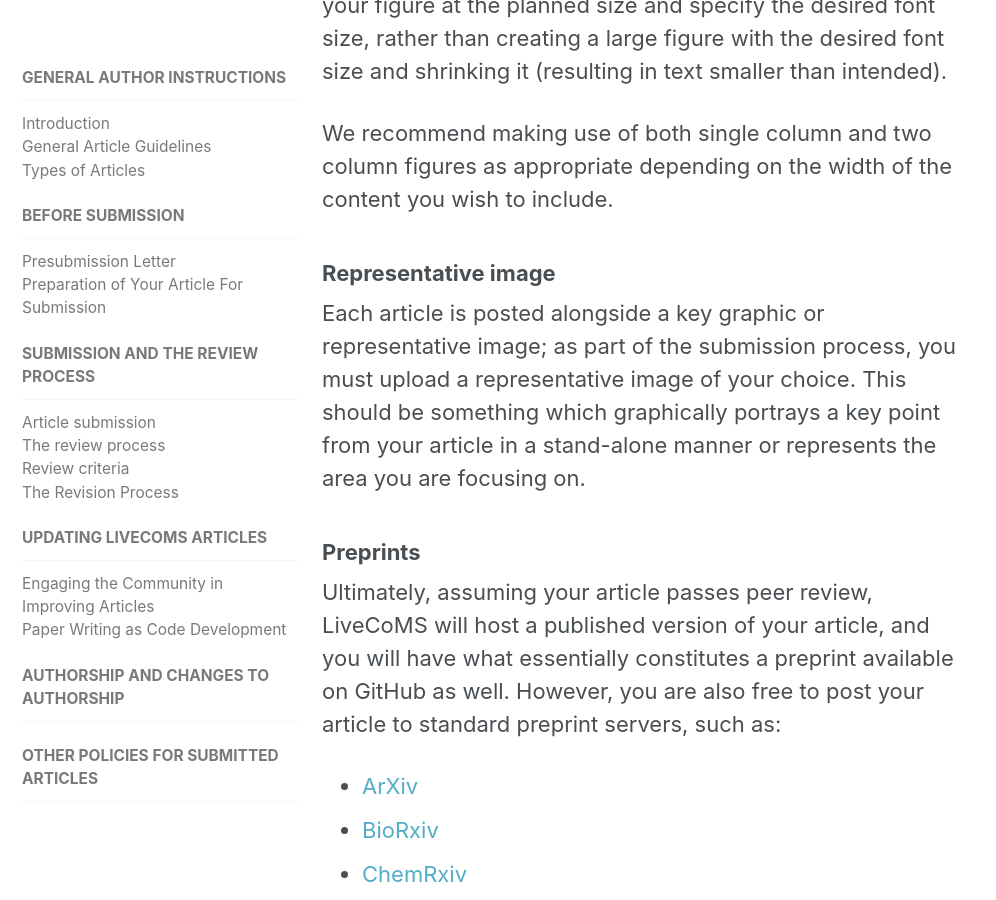
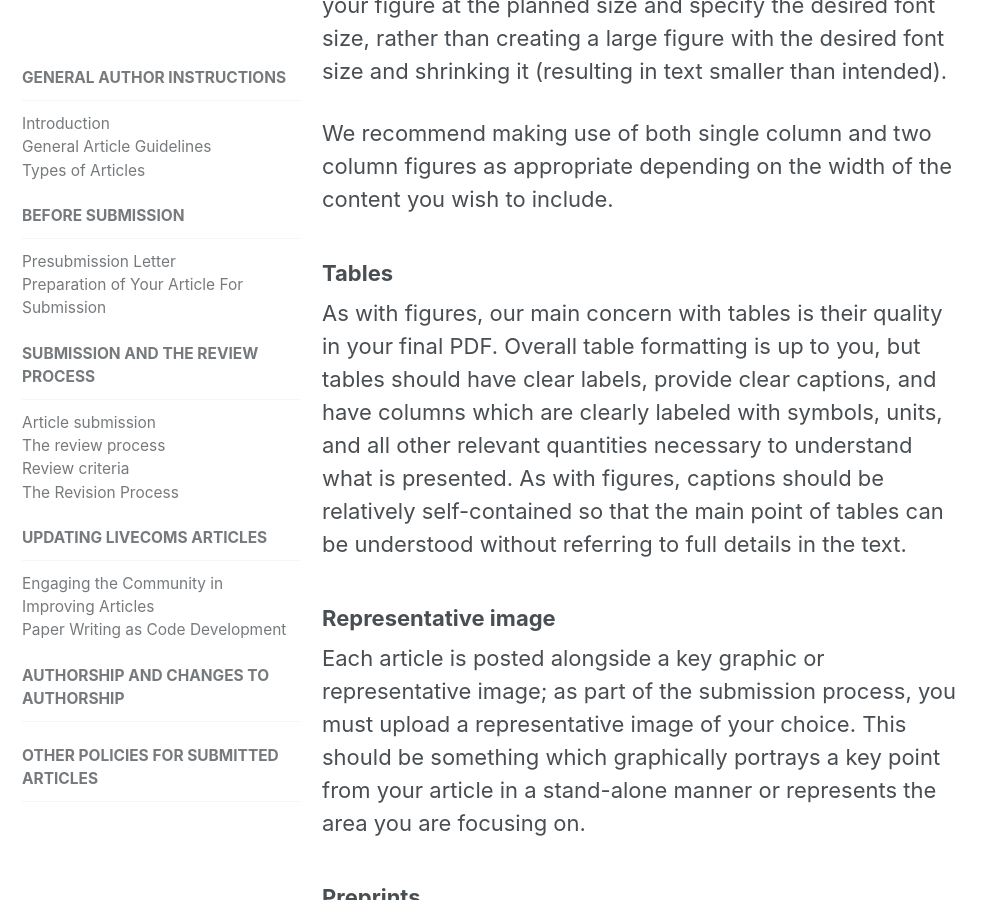
Before and after one commit to livecomsjournal/livecomsjournal.github.io, a Jekyll site: the page built from _author_instructions/01_policies.md, in a window 1280 px wide and 900 px high, scrolled down 7318 px. Shown: the whole window, without its empty margins (0-996 px from the left). Built offline with Jekyll 4.4.1, drawn with Linux system fonts in a browser that asks for light colours.

Commit message:
Add very brief snippet on tables.

```diff
--- a/_author_instructions/01_policies.md
+++ b/_author_instructions/01_policies.md
@@ -121,6 +121,12 @@ If you do use such graphics formats, pay particular attention to them to ensure
 To ensure font sizes are as intended, make sure to create your figure at the planned size and specify the desired font size, rather than creating a large figure with the desired font size and shrinking it (resulting in text smaller than intended).
 
 We recommend making use of both single column and two column figures as appropriate depending on the width of the content you wish to include.
+
+### Tables
+
+As with figures, our main concern with tables is their quality in your final PDF.
+Overall table formatting is up to you, but tables should have clear labels, provide clear captions, and have columns which are clearly labeled with symbols, units, and all other relevant quantities necessary to understand what is presented.
+As with figures, captions should be relatively self-contained so that the main point of tables can be understood without referring to full details in the text.
 
 ### Representative image
 
```
